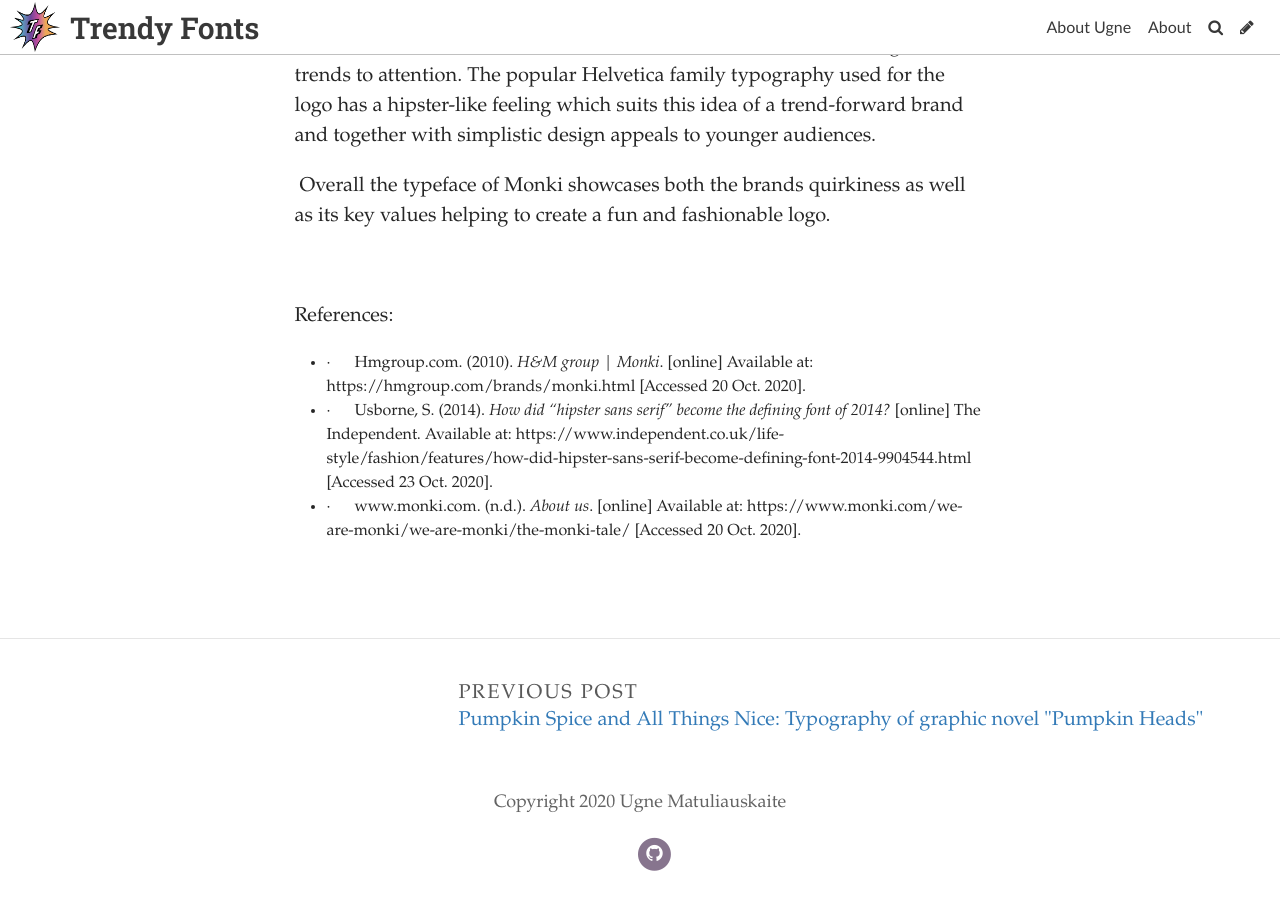
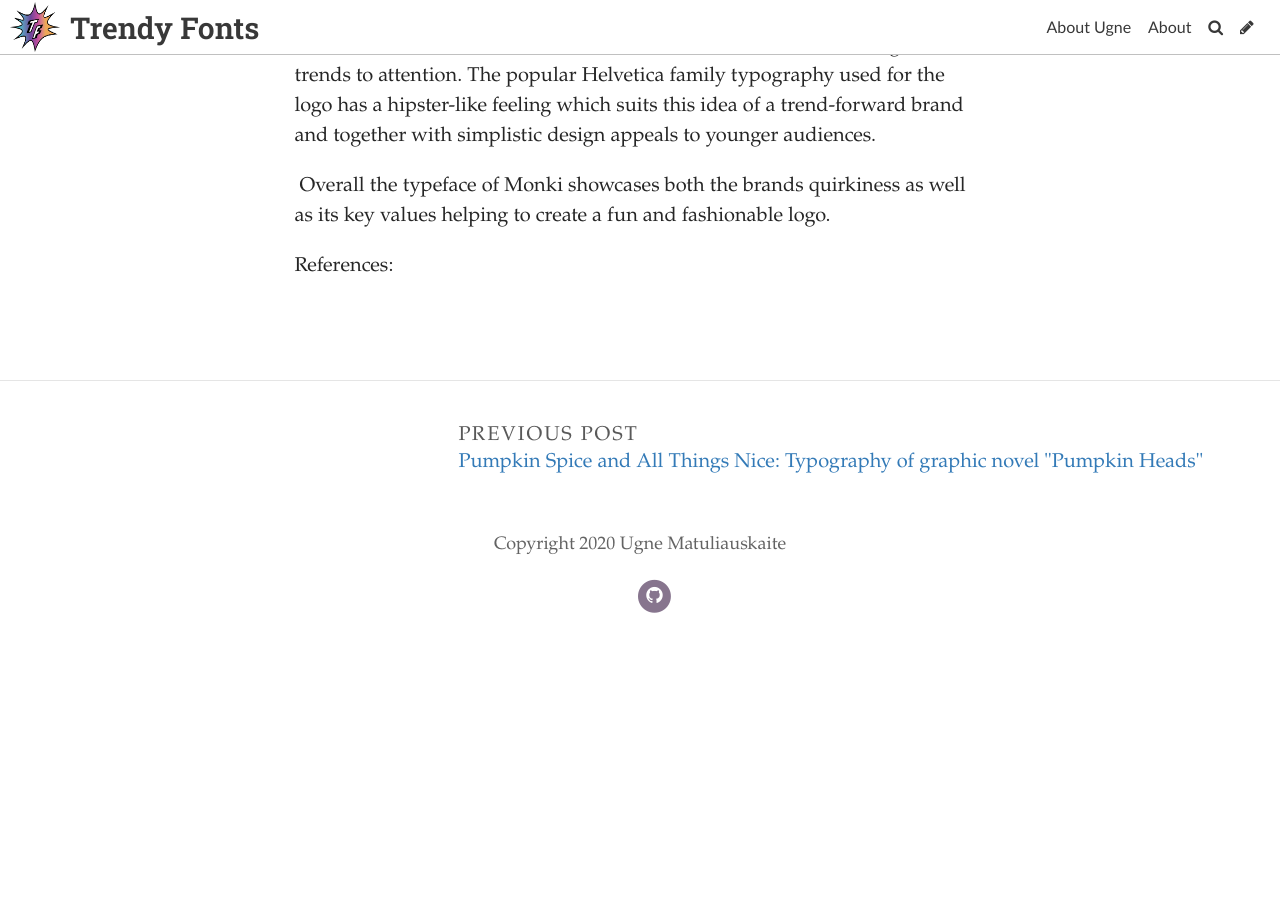
Before and after one commit to Pumpkinhead98/populartypo, a Jekyll site: the page built from _posts/2020-10-29-fun-but-make-it-fashion-the-typography-of-high-street-seller-monki.md, in a window 1280 px wide and 900 px high, scrolled down 2072 px. Built offline with Jekyll 4.4.1, drawn with Linux system fonts in a browser that asks for light colours; some web fonts are replaced; after the commit the page ends 2714 px from its top, so only the background shows below that.

Commit message:
Update Post “2020-10-29-fun-but-make-it-fashion-the-typography-of-high-street-seller-monki”

```diff
--- a/_posts/2020-10-29-fun-but-make-it-fashion-the-typography-of-high-street-seller-monki.md
+++ b/_posts/2020-10-29-fun-but-make-it-fashion-the-typography-of-high-street-seller-monki.md
@@ -23,16 +23,4 @@
 
  Overall the typeface of Monki showcases both the brands quirkiness as well as its key values helping to create a fun and fashionable logo.
 
-
-
-
-
 References:
-
-* <!--\[if !supportLists]-->·      <!--\[endif]-->Hmgroup.com. (2010). *H&M group | Monki*. \[online] Available at: https://hmgroup.com/brands/monki.html \[Accessed 20 Oct. 2020].
-
-
-* <!--\[if !supportLists]-->·      <!--\[endif]-->Usborne, S. (2014). *How did “hipster sans serif” become the defining font of 2014?* \[online] The Independent. Available at: https://www.independent.co.uk/life-style/fashion/features/how-did-hipster-sans-serif-become-defining-font-2014-9904544.html \[Accessed 23 Oct. 2020].
-
-
-* <!--\[if !supportLists]-->·      <!--\[endif]-->www.monki.com. (n.d.). *About us*. \[online] Available at: https://www.monki.com/we-are-monki/we-are-monki/the-monki-tale/ \[Accessed 20 Oct. 2020].
```
